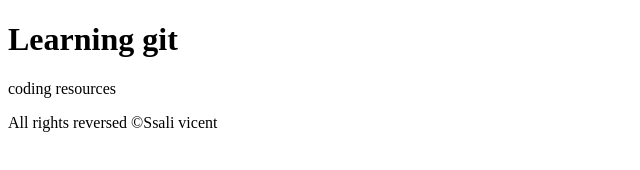
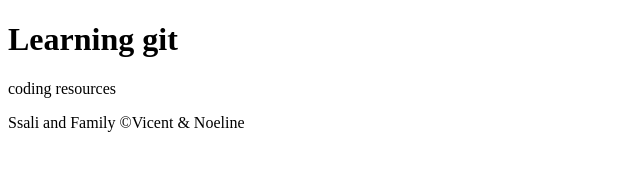
Before and after one commit to ssali-loader/test-git, a plain HTML site: page home.html in a window 1280 px wide. Shown: the full height of the page, 0-640 px from the left. Drawn offline with Linux system fonts and the light colour scheme.

Commit message:
fourth commit

```diff
--- a/home.html
+++ b/home.html
@@ -8,9 +8,9 @@
         <div class="container">
         <h1>Learning git</h1>
         <p>coding resources</p>
+        </body>
+    </div>
         <footer>
-            <div>All rights reversed &copy;Ssali vicent</div>
+            <p>Ssali and Family &copy;Vicent & Noeline</p>
         </footer>
-    </body>
-</div>
 </html>
```
